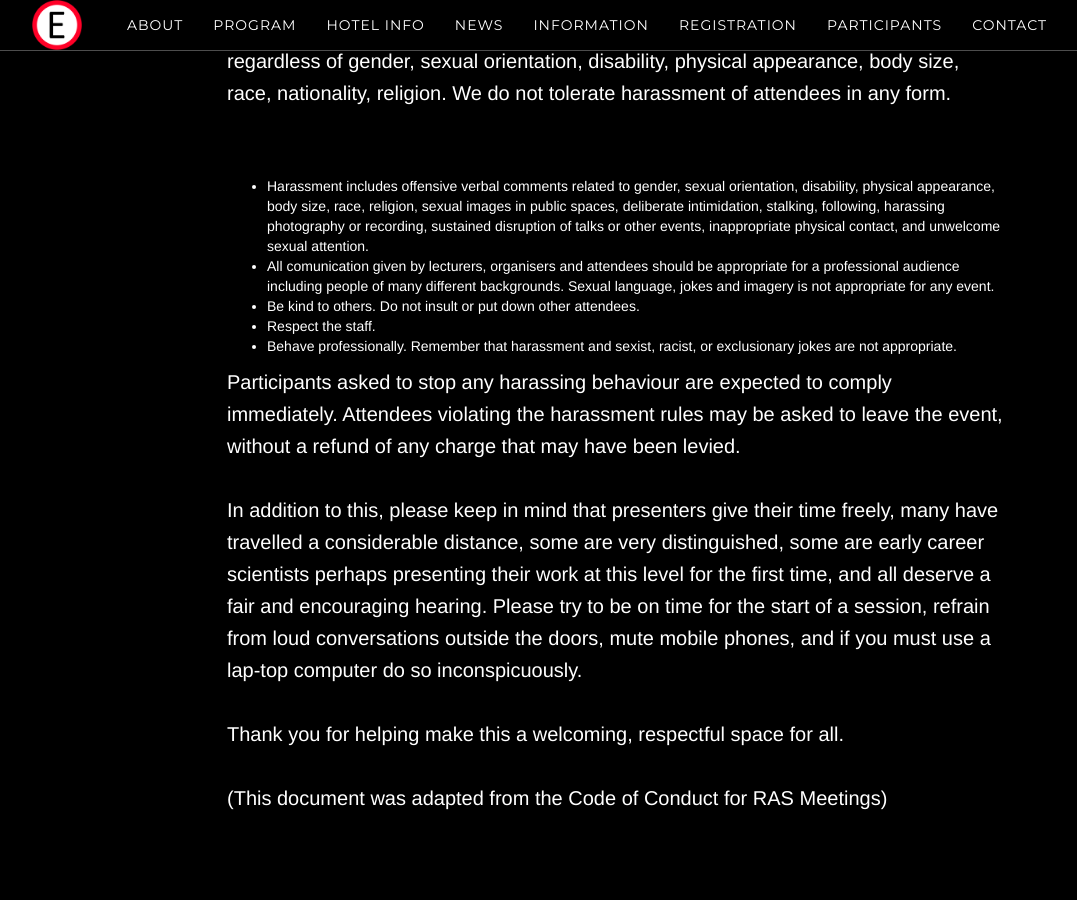
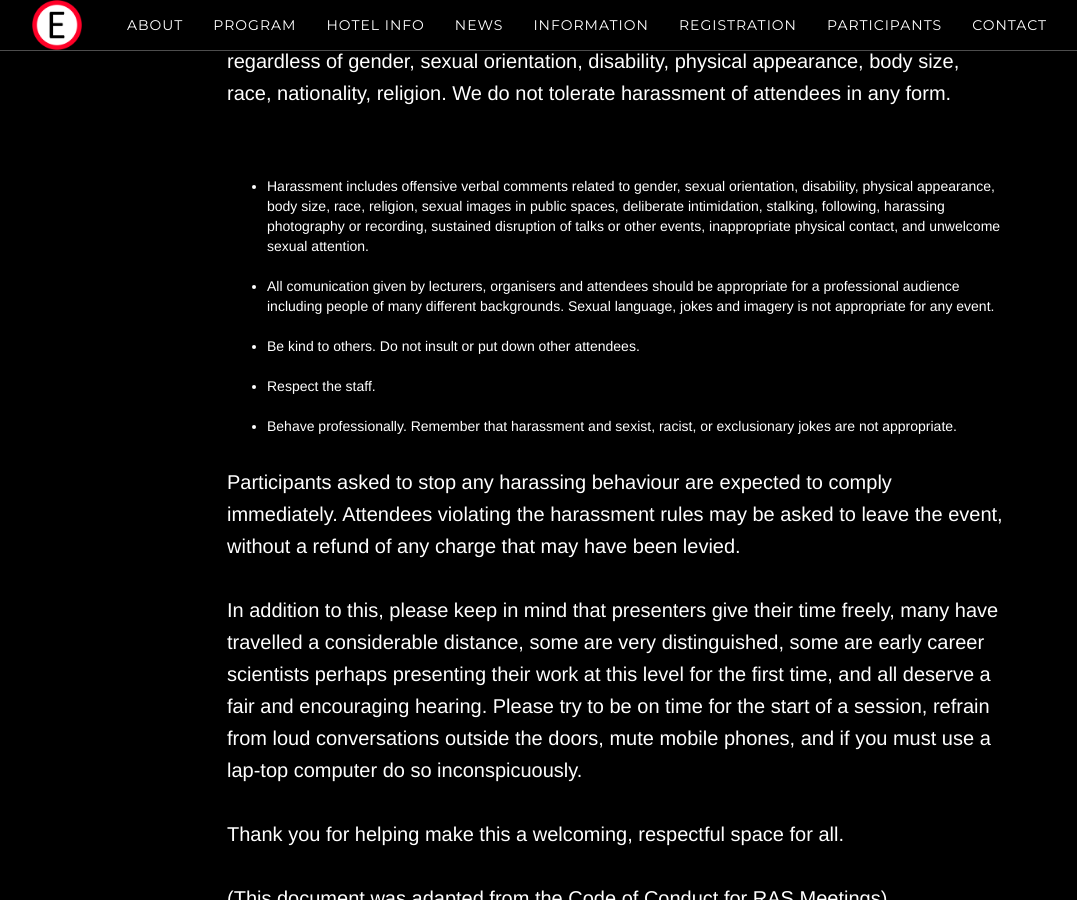
Before and after one commit to breakingthelimits/supereddington2018, a Jekyll site: the page built from program/index.html, in a window 1280 px wide and 900 px high, scrolled down 637 px. Shown: the whole window, without its empty margins (38-1115 px from the left). Built offline with Jekyll 4.4.1, drawn with Linux system fonts in a browser that asks for light colours.

```diff
--- a/program/index.html
+++ b/program/index.html
@@ -28,13 +28,13 @@ title: Program
           <LI>Harassment includes offensive verbal comments related to gender, sexual orientation, disability, physical
             appearance, body size, race, religion, sexual images in public spaces, deliberate intimidation, stalking,
             following, harassing photography or recording, sustained disruption of talks or other events,
-            inappropriate physical contact, and unwelcome sexual attention.</LI>
+            inappropriate physical contact, and unwelcome sexual attention.</LI><br/>
           <LI>All comunication given by lecturers, organisers and attendees should be appropriate for a professional
               audience including people of many different backgrounds. Sexual language, jokes and imagery is not appropriate
-              for any event.</LI>
-          <LI>Be kind to others. Do not insult or put down other attendees.</LI>
-          <LI>Respect the staff.</LI>
-          <LI>Behave professionally. Remember that harassment and sexist, racist, or exclusionary jokes are not appropriate.</LI>
+              for any event.</LI><br/>
+          <LI>Be kind to others. Do not insult or put down other attendees.</LI><br/>
+          <LI>Respect the staff.</LI><br/>
+          <LI>Behave professionally. Remember that harassment and sexist, racist, or exclusionary jokes are not appropriate.</LI><br/>
 
         </UL>
 
```
